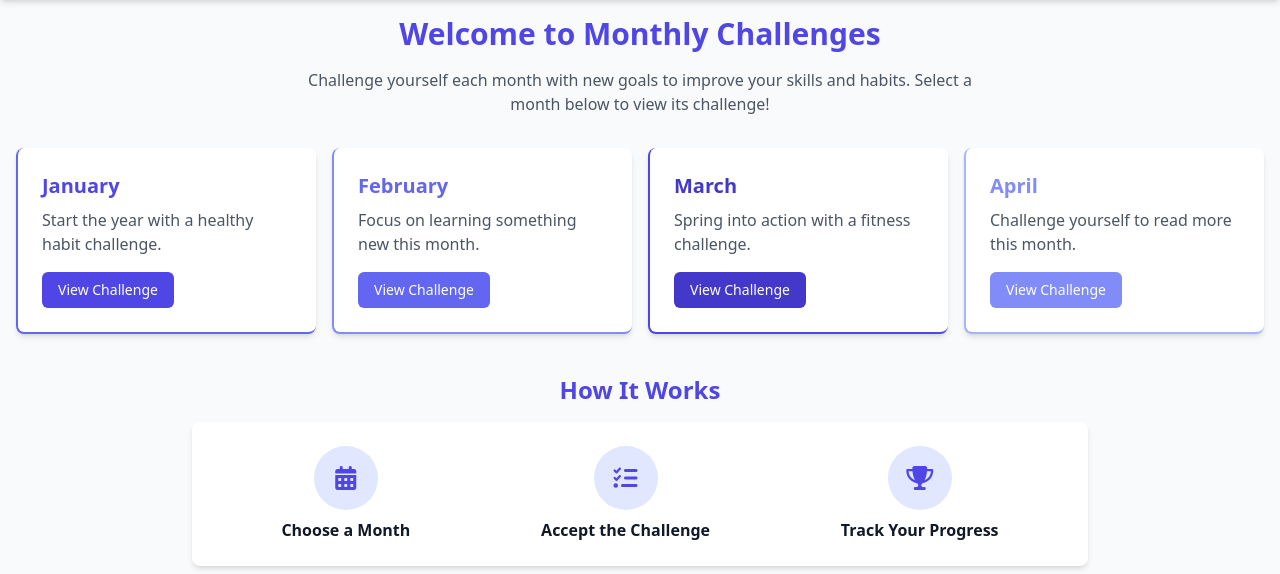
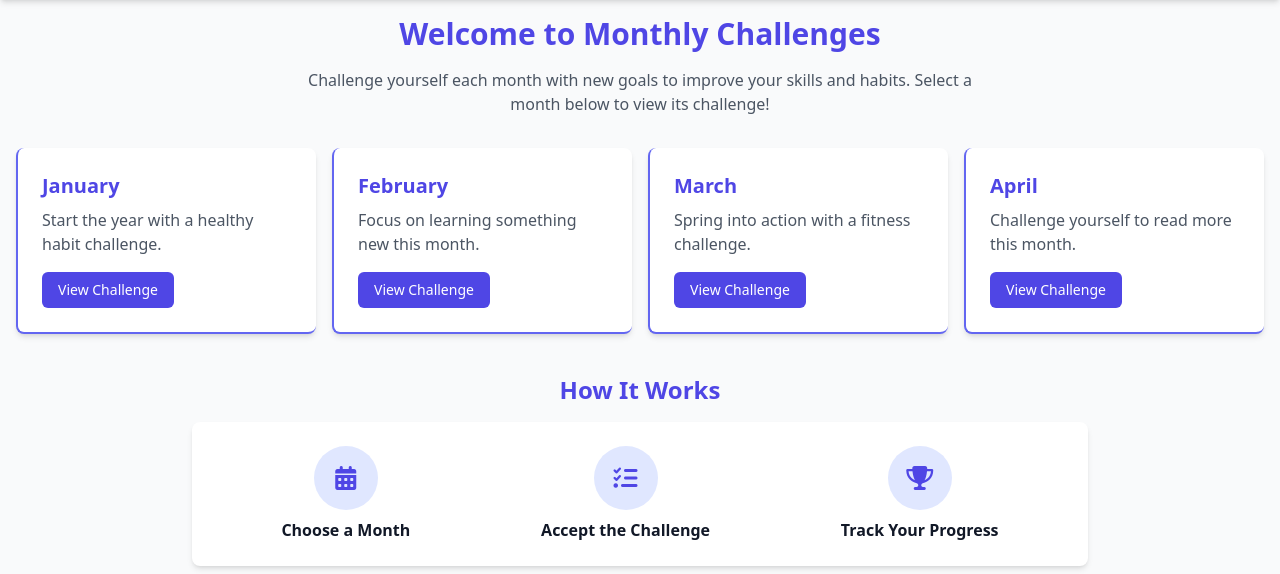
Before and after one commit to Swamy-s-Tech-Skills-Academy/django-samples, a Django app: page / in a window 1280 px wide. Shown: the part 52-626 px from the top of the page. Run offline with Django 5.2, Linux system fonts and the light colour scheme; some libraries are stand-ins or nearby versions.

Commit message:
Update index.html

```diff
--- a/src/monthly_challenges/templates/index.html
+++ b/src/monthly_challenges/templates/index.html
@@ -17,24 +17,24 @@
     </div>
 
     <!-- February -->
-    <div class="bg-white shadow-md rounded-lg p-6 border-l-2 border-b-2 border-indigo-400 hover:shadow-lg transition duration-300">
-        <h2 class="text-xl font-bold text-indigo-500 mb-2">February</h2>
+    <div class="bg-white shadow-md rounded-lg p-6 border-l-2 border-b-2 border-indigo-500 hover:shadow-lg transition duration-300">
+        <h2 class="text-xl font-bold text-indigo-600 mb-2">February</h2>
         <p class="text-gray-600 mb-4">Focus on learning something new this month.</p>
-        <a href="/challenges/february" class="inline-block text-white bg-indigo-500 hover:bg-indigo-600 px-4 py-2 rounded-md text-sm transition duration-300">View Challenge</a>
+        <a href="/challenges/february" class="inline-block text-white bg-indigo-600 hover:bg-indigo-700 px-4 py-2 rounded-md text-sm transition duration-300">View Challenge</a>
     </div>
 
     <!-- March -->
-    <div class="bg-white shadow-md rounded-lg p-6 border-l-2 border-b-2 border-indigo-600 hover:shadow-lg transition duration-300">
-        <h2 class="text-xl font-bold text-indigo-700 mb-2">March</h2>
+    <div class="bg-white shadow-md rounded-lg p-6 border-l-2 border-b-2 border-indigo-500 hover:shadow-lg transition duration-300">
+        <h2 class="text-xl font-bold text-indigo-600 mb-2">March</h2>
         <p class="text-gray-600 mb-4">Spring into action with a fitness challenge.</p>
-        <a href="/challenges/march" class="inline-block text-white bg-indigo-700 hover:bg-indigo-800 px-4 py-2 rounded-md text-sm transition duration-300">View Challenge</a>
+        <a href="/challenges/march" class="inline-block text-white bg-indigo-600 hover:bg-indigo-700 px-4 py-2 rounded-md text-sm transition duration-300">View Challenge</a>
     </div>
 
     <!-- April -->
-    <div class="bg-white shadow-md rounded-lg p-6 border-l-2 border-b-2 border-indigo-300 hover:shadow-lg transition duration-300">
-        <h2 class="text-xl font-bold text-indigo-400 mb-2">April</h2>
+    <div class="bg-white shadow-md rounded-lg p-6 border-l-2 border-b-2 border-indigo-500 hover:shadow-lg transition duration-300">
+        <h2 class="text-xl font-bold text-indigo-600 mb-2">April</h2>
         <p class="text-gray-600 mb-4">Challenge yourself to read more this month.</p>
-        <a href="/challenges/april" class="inline-block text-white bg-indigo-400 hover:bg-indigo-500 px-4 py-2 rounded-md text-sm transition duration-300">View Challenge</a>
+        <a href="/challenges/april" class="inline-block text-white bg-indigo-600 hover:bg-indigo-700 px-4 py-2 rounded-md text-sm transition duration-300">View Challenge</a>
     </div>
 </div>
 
```
